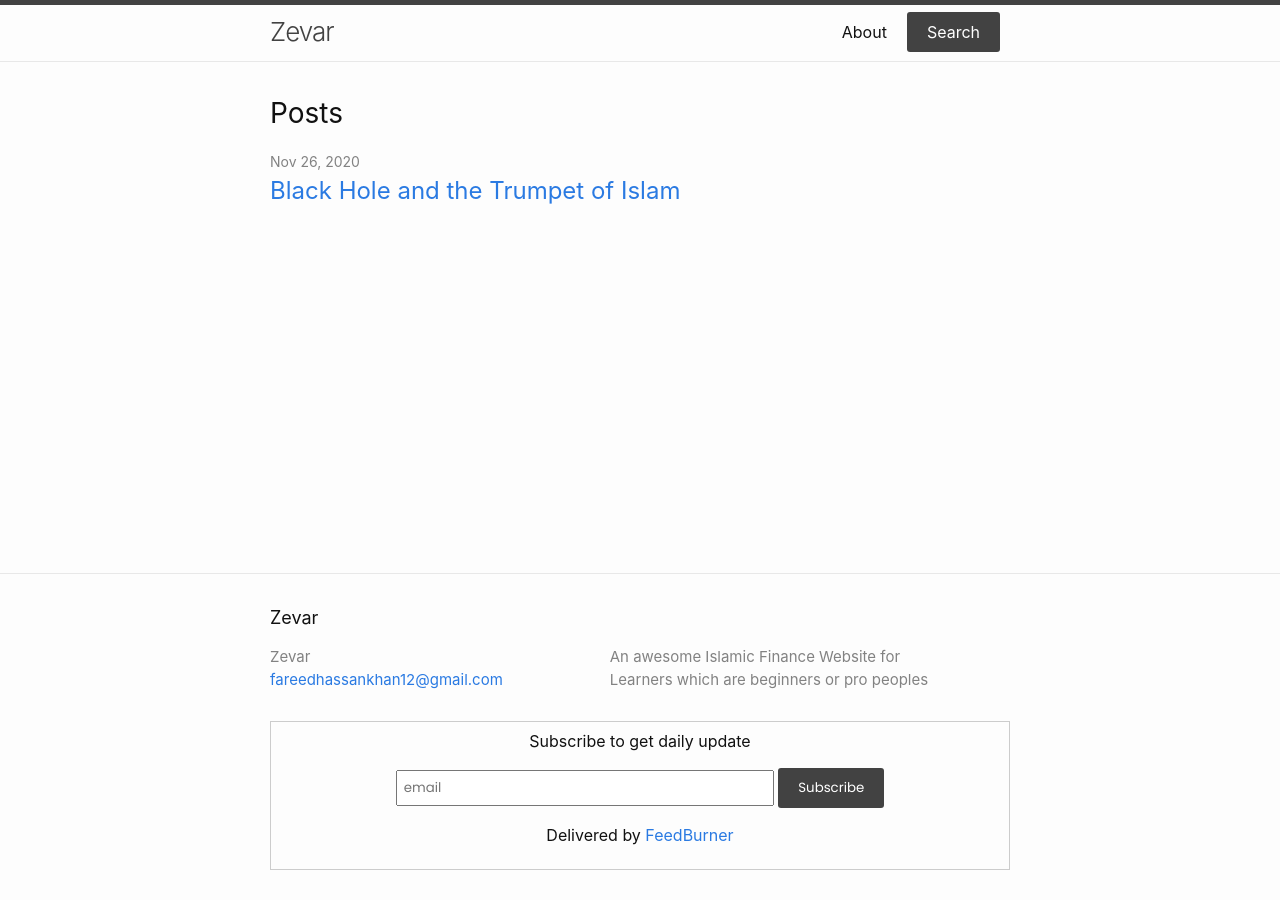
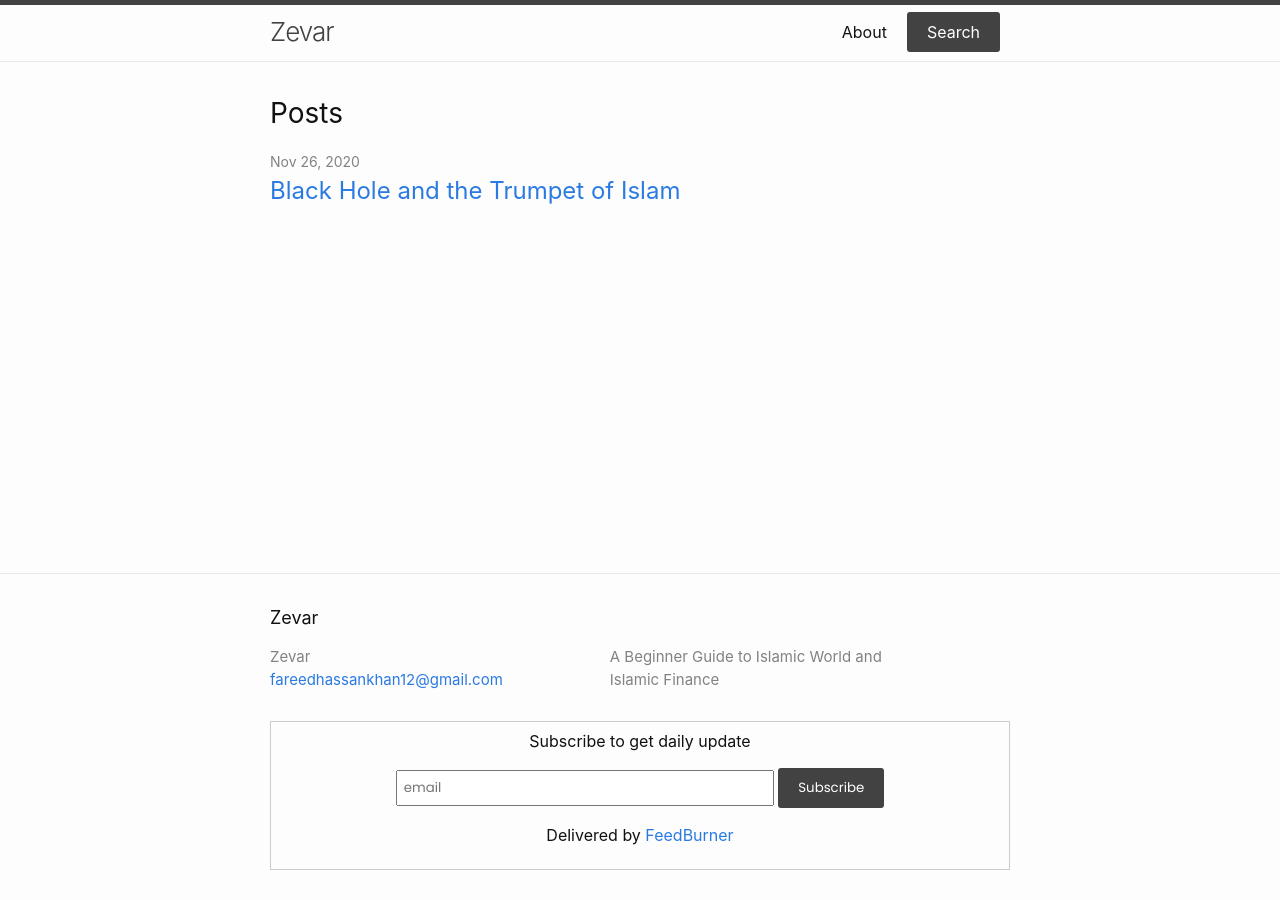
Before and after one commit to FareedKhan-dev/zevar, a Jekyll site: the page built from index.html, in a window 1280 px wide. Built offline with Jekyll 4.4.1, drawn with Linux system fonts in a browser that asks for light colours; the list of posts is cut into pages by our own code.

Commit message:
updating the description

```diff
--- a/_config.yml
+++ b/_config.yml
@@ -21,7 +21,7 @@
 title: Zevar
 email: fareedhassankhan12@gmail.com
 description: >- # this means to ignore newlines until "baseurl:"
- An awesome Islamic Finance Website for Learners which are beginners or pro peoples
+ A Beginner Guide to Islamic World and Islamic Finance
 
 baseurl: "" # the subpath of your site, e.g. /blog
 url: "https://zevar.live" # the base hostname & protocol for your site, e.g. http://example.com
```
